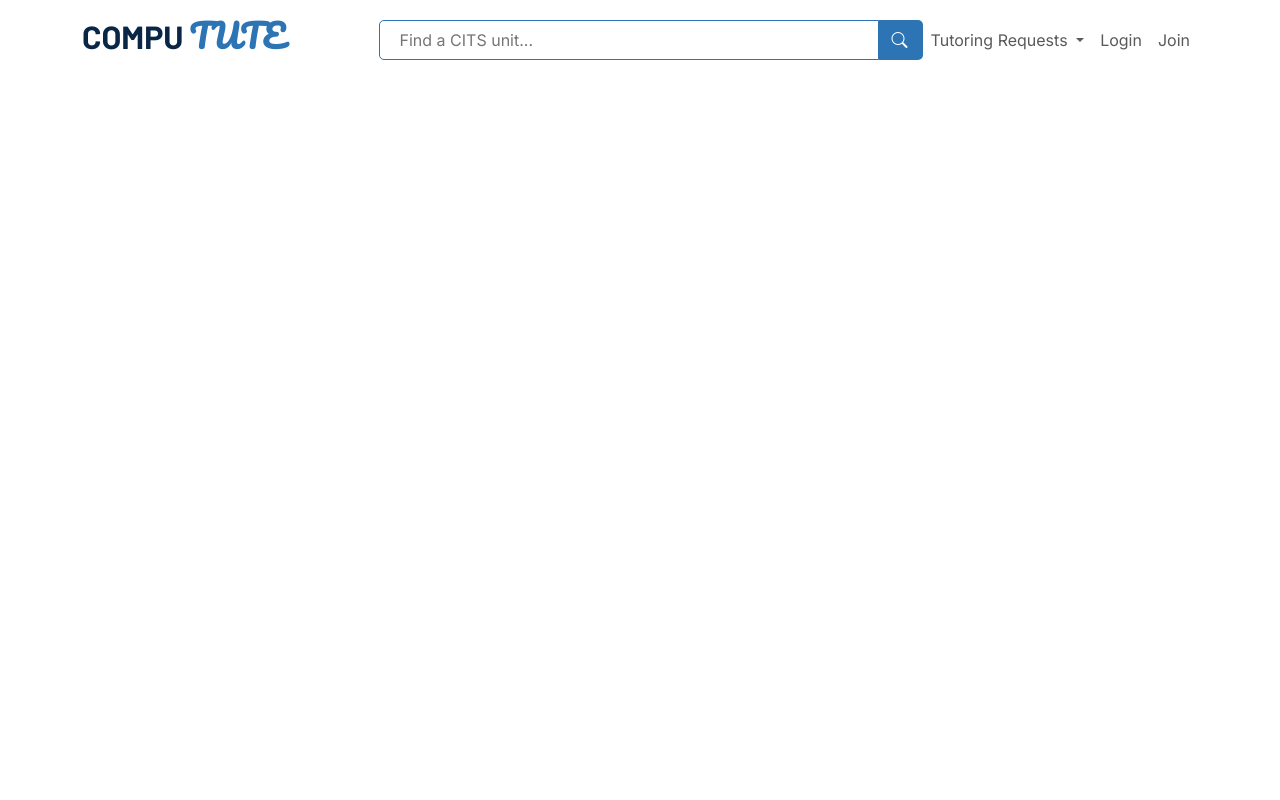
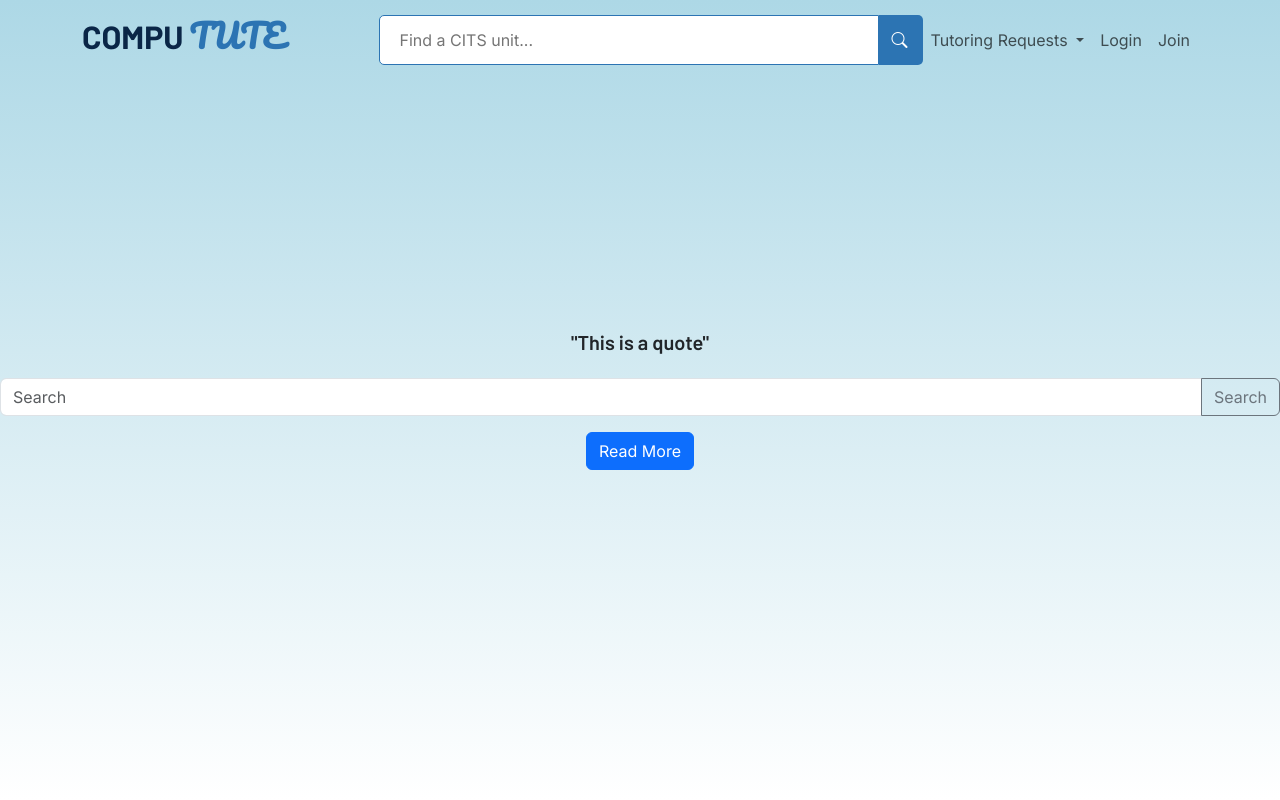
Before and after one commit to ScottyTGB/CITS3403GrpProj, a Flask app: page /home in a window 1280 px wide. Run offline with Flask 3, Linux system fonts and the light colour scheme.

Commit message:
Basic homepage static carousel added
Searchbar in nav changed to 50px height
layout.html cleaned
index.css added

```diff
--- /dev/null
+++ b/static/css/index.css
@@ -0,0 +1,4 @@
+/* Static Carousel */
+.full-height {
+  height: 100vh;
+}
--- a/static/css/navbar.css
+++ b/static/css/navbar.css
@@ -77,7 +77,7 @@ h2.nav-brand2 {
 /* Search bar */
 .search-field {
   width: 500px;
-  height: 40px;
+  height: 50px;
   border: 1px solid;
   border-color: rgb(44, 116, 179);
   border-radius: 5px 0 0 5px;
@@ -92,7 +92,7 @@ h2.nav-brand2 {
 }
 
 .search-btn {
-  height: 40px;
+  height: 50px;
   background: rgb(44, 116, 179);
   color: white;
   border: none;
--- a/templates/index.html
+++ b/templates/index.html
@@ -1,4 +1,26 @@
 {% extends "layout.html" %}
-{% block title %}CompuTUTE{% endblock %}
+{% block head %}
+{{ super() }}
+<!-- Javascript -->
+<!-- Stylesheets -->
+<link rel="stylesheet" href="{{ url_for('static', filename='css/index.css') }}">
+<title>{% block title %}HI{% endblock %}</title>
+{% endblock %}
 {% block content %}
+<div class="  full-height">
+  <div id="carouselExampleIndicators" class="carousel slide h-100" data-bs-ride="carousel">
+    <div class="carousel-inner h-100">
+      <div class="carousel-item active h-100">
+        <div class="d-flex flex-column justify-content-center align-items-center h-100" style="background: linear-gradient(to bottom, lightblue, white);">
+          <h5 class="mb-4">"This is a quote"</h5>
+          <div class="input-group mb-3">
+            <input type="text" class="form-control" placeholder="Search" aria-label="Search">
+            <button class="btn btn-outline-secondary" type="button">Search</button>
+          </div>
+          <a href="#" class="btn btn-primary">Read More</a>
+        </div>
+      </div>
+    </div>
+  </div>
+</div>
 {% endblock %}
--- a/templates/layout.html
+++ b/templates/layout.html
@@ -74,10 +74,10 @@
       <button type="button" class="btn-close text-reset" data-bs-dismiss="offcanvas" aria-label="Close"></button>
     </div>
     <div class="offcanvas-body text-center flex-container">
-      <h1><a href="">Join Us</a></h1>
-      <h1><a href="">Login</a></h1>
-      <h1><a href="">Request a Tutor</a></h1>
-      <h1><a href="">Accept a Tutoring Request</a></h1>
+      <h1><a href="/register">Join Us</a></h1>
+      <h1><a href="/login">Login</a></h1>
+      <h1><a href="/createrequest">Request a Tutor</a></h1>
+      <h1><a href="/requests">Accept a Tutoring Request</a></h1>
     </div>
   </div>
   <body>
```
